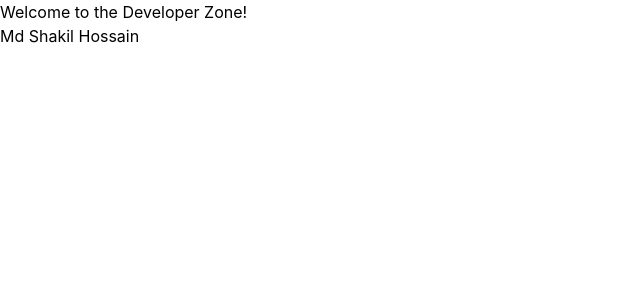
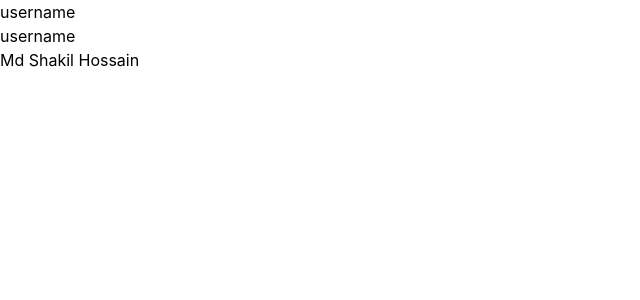
Before and after one commit to shakildevseo/React-Recaps, a React (Vite) app: page / in a window 1280 px wide. Shown: the top 300 px of the page, without its empty margins (0-640 px from the left). Built offline with nearby package versions, Linux system fonts and the light colour scheme.

Commit message:
string props vs expression props

```diff
--- a/src/App.tsx
+++ b/src/App.tsx
@@ -1,30 +1,26 @@
 
 import './App.css'
 
-function Developer({ name }) {
-  return (
-    <>
-
-      <ul>
-        <li>{name}</li>
-      </ul>
-    </>
-
-  )
-}
+  function User({name}){
+    return(
+      <>
+      <h2>{name}</h2>
+      </>
+    )
+  }
 
 
 
 function App() {
+const username= "Md Shakil Hossain"
 
-  const name = "Md Shakil Hossain";
-  const age = 20
 
   return (
     <>
-    <h2>Welcome to the Developer Zone!</h2>
-      <Developer  name={name}  />
 
+   <User  name={'username'}/>
+   <User  name="username"/>
+   <User  name={username}/>
 
     </>
   )
```
